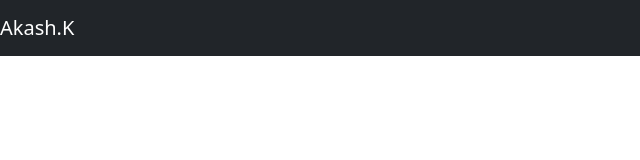
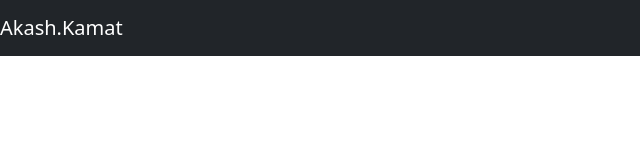
Before and after one commit to AkashKamatCreates/BootStrap-navbar-frontend-practice, a plain HTML site: page index.html in a window 1280 px wide. Shown: the full height of the page, 0-640 px from the left. Drawn offline with nearby package versions, Linux system fonts and the light colour scheme.

Commit message:
Update index.html

```diff
--- a/index.html
+++ b/index.html
@@ -8,7 +8,7 @@
 <body>
     <nav class = "navbar navbar-expand-lg navbar-dark bg-dark">
     <a class="navbar-brand" href="">
-            Akash.K
+            Akash.Kamat
         </a>
     <button class="navbar-toggler" type="button" data-bs-toggle="collapse" data-bs-target="#navbarTogglerDemo01" aria-controls="navbarTogglerDemo01" aria-expanded="false" aria-label="Toggle navigation">
       <span class="navbar-toggler-icon"></span>
```
